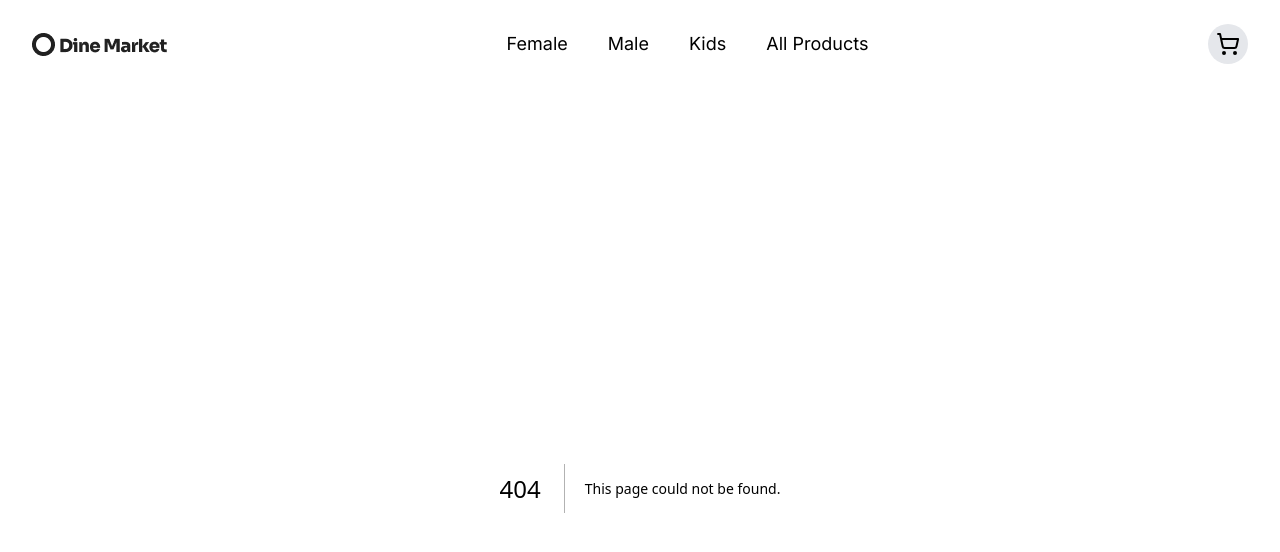
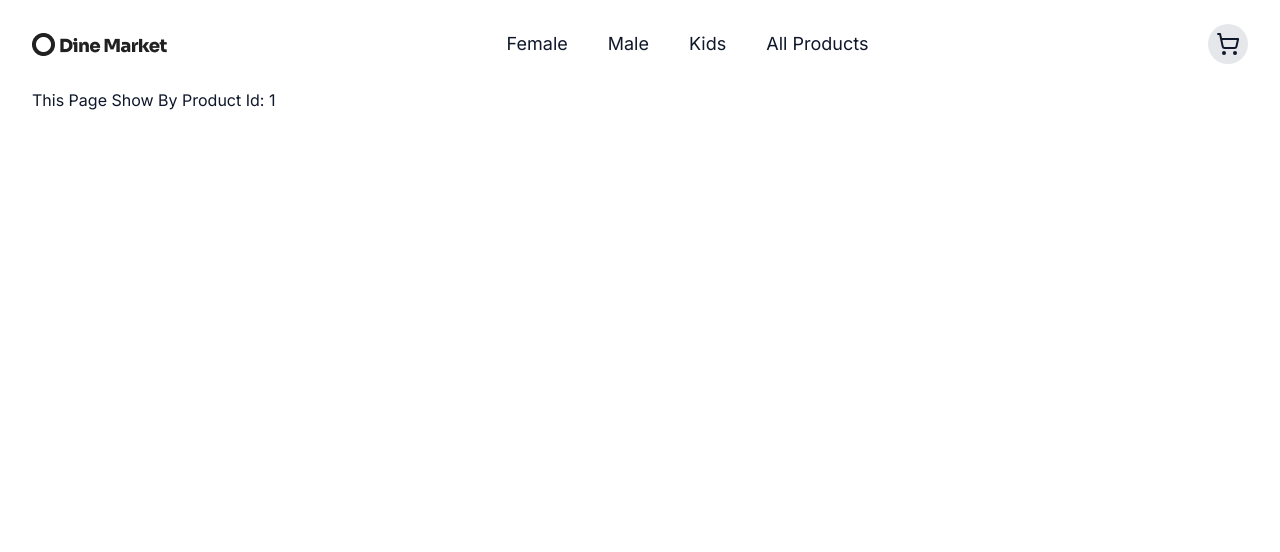
Before and after one commit to Abdullah-Younus/Shadcn-ui-ecommerce, a Next.js app: page /product/1 in a window 1280 px wide. Before the commit this address had no page. Shown: the top 552 px of the page. Built offline with nearby package versions, Linux system fonts and the light colour scheme.

Commit message:
local changes

```diff
--- a/src/app/category/[slug]/page.tsx
+++ b/src/app/category/[slug]/page.tsx
@@ -13,7 +13,7 @@ export default function Page({ params }: { params: { slug: string } }) {
 
     return (
         <div className='flex justify-evenly flex-wrap mt-16 gap-y-5'>
-        {result.map((eachItem) => (
+            {result.length > 0 ? result.map((eachItem) => (
                 <ProductCard
                     key={eachItem.id}
                     productName={eachItem.productName}
@@ -22,7 +22,7 @@ export default function Page({ params }: { params: { slug: string } }) {
                     category={eachItem.category}
                     id={eachItem.id}
                 />
-        ))}
+            )) : <p>No Products Found</p>}
         </div>
     )
 }
--- /dev/null
+++ b/src/app/product/[id]/page.tsx
@@ -0,0 +1,25 @@
+import { products } from "@/utils/mock";
+import { ProductCard } from "@/components/ProductCard";
+import Image, { StaticImageData } from "next/image";
+
+
+export default function Page({ params }: { params: { id: string } }) {
+
+    // const result = getProducts(params.slug);
+
+    return (
+        <div>
+            <h1>This Page Show By Product Id: {params.id}</h1>
+        </div>
+        /* {result.length > 0 ? result.map((eachItem) => (
+            <ProductCard
+                key={eachItem.id}
+                productName={eachItem.productName}
+                price={eachItem.price}
+                image={eachItem.image as StaticImageData}
+                category={eachItem.category}
+                id={eachItem.id}
+            />
+        )) : <p>No Products Found</p>} */
+    )
+}
--- a/src/components/ProductCard.tsx
+++ b/src/components/ProductCard.tsx
@@ -3,15 +3,17 @@ import p1Image from '/public/p1.png';
 import { FC } from "react";
 import { Button } from "@/components/ui/button"
 import { Product } from '@/utils/types';
+import Link from 'next/link';
 interface ProductData {
     title: string,
     price: number,
     img: StaticImageData | string
 }
 
-export const ProductCard = ({ productName, price, image, category }: Product) => {
+export const ProductCard = ({ productName, price, image, category, id }: Product) => {
     return (
         <div>
+            <Link href={`/product/${id}`}>
                 <Image src={image} alt='Picture' />
                 <h3 className='font-bold text-lg mt-3'>{productName}</h3>
                 <p className='font-bold text-lg'>${price}</p>
@@ -20,8 +22,9 @@ export const ProductCard = ({ productName, price, image, category }: Product) =>
                         {category}
                     </span>
                 </p>
+                <Button>Add to Cart</Button>
+            </Link>
+        </div>
 
-            <Button>Add to Cart</Button>
-        </div>
     )
 }
--- a/src/components/layout/Header.tsx
+++ b/src/components/layout/Header.tsx
@@ -1,13 +1,16 @@
 import Link from 'next/link';
 import logo from '/public/logo.webp';
 import Image from 'next/image';
-import {ShoppingCart} from 'lucide-react'
+import { ShoppingCart } from 'lucide-react'
 import { Input } from "@/components/ui/input"
 
 const Header = () => {
     return (
         <div className='flex justify-between items-center py-6 px-8'>
-            <Image src={logo} alt='logo' />
+            <Link href={"/"}>
+                <Image src={logo} alt='logo' />
+            </Link>
+
             <ul className='flex gap-x-10'>
                 <li className='text-lg'>
                     <Link href={"/category/female"}>
@@ -33,7 +36,7 @@ const Header = () => {
             {/* <Input /> */}
 
             <div className='h-10 w-10 rounded-full bg-gray-200 flex justify-center items-center'>
-                    <ShoppingCart className='h-6 w-6'/>
+                <ShoppingCart className='h-6 w-6' />
             </div>
         </div>
     )
--- a/src/views/ProductList.tsx
+++ b/src/views/ProductList.tsx
@@ -2,6 +2,8 @@ import p1 from '/public/p1.png';
 import Image, { StaticImageData } from 'next/image';
 import { ProductCard } from '@/components/ProductCard';
 import { products } from '@/utils/mock';
+import Link from 'next/link';
+
 const ProductList = () => {
 
 
```
Lines whose indentation alone changed are shown as unchanged.
